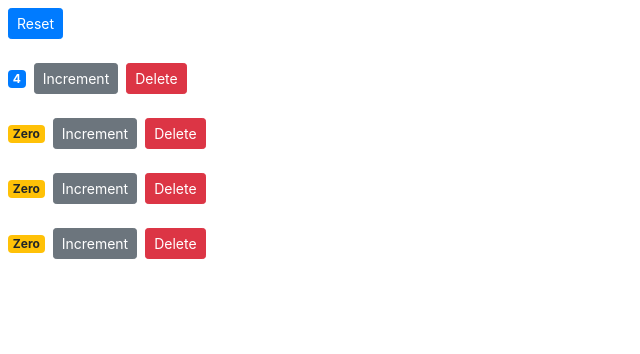
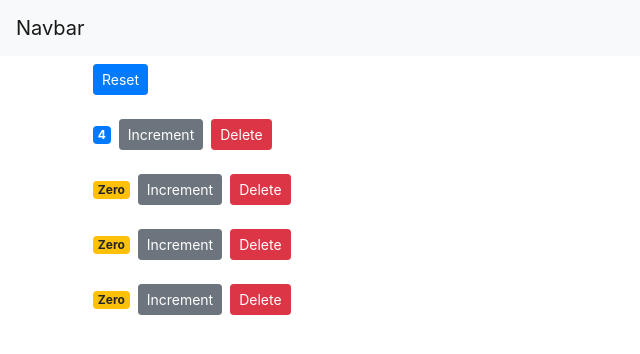
Before and after one commit to MrTechHunter/mastering-react-with-mosh, a React (Create React App) app: page / in a window 1280 px wide. Shown: the top 354 px of the page, without its empty margins (0-640 px from the left). Built offline with nearby package versions, Linux system fonts and the light colour scheme.

Commit message:
Multiple components in sync - lesson 52

```diff
--- a/src/App.js
+++ b/src/App.js
@@ -1,25 +1,19 @@
-import logo from './logo.svg';
-import './App.css';
+import React, { Component } from "react";
+import NavBar from "./components/navbar";
+import Counters from "./components/counters";
+import "./App.css";
 
-function App() {
-  return (
-    <div className="App">
-      <header className="App-header">
-        <img src={logo} className="App-logo" alt="logo" />
-        <p>
-          Edit <code>src/App.js</code> and save to reload.
-        </p>
-        <a
-          className="App-link"
-          href="https://reactjs.org"
-          target="_blank"
-          rel="noopener noreferrer"
-        >
-          Learn React
-        </a>
-      </header>
-    </div>
-  );
+class App extends React.Component {
+  render() {
+    return (
+      <React.Fragment>
+        <NavBar />
+        <main className="container">
+          <Counters />
+        </main>
+      </React.Fragment>
+    );
+  }
 }
 
 export default App;
--- /dev/null
+++ b/src/components/navbar.jsx
@@ -0,0 +1,15 @@
+import React, { Component } from "react";
+
+class NavBar extends Component {
+  render() {
+    return (
+      <nav className="navbar navbar-light bg-light">
+        <a className="navbar-brand" href="#">
+          Navbar
+        </a>
+      </nav>
+    );
+  }
+}
+
+export default NavBar;
--- a/src/index.js
+++ b/src/index.js
@@ -1,12 +1,11 @@
 import React from "react";
 import ReactDOM from "react-dom";
 import "./index.css";
-// import App from './App';
+import App from "./App";
 import reportWebVitals from "./reportWebVitals";
 import "bootstrap/dist/css/bootstrap.css";
-import Counters from "./components/counters";
 
-ReactDOM.render(<Counters />, document.getElementById("root"));
+ReactDOM.render(<App />, document.getElementById("root"));
 
 // If you want to start measuring performance in your app, pass a function
 // to log results (for example: reportWebVitals(console.log))
```
